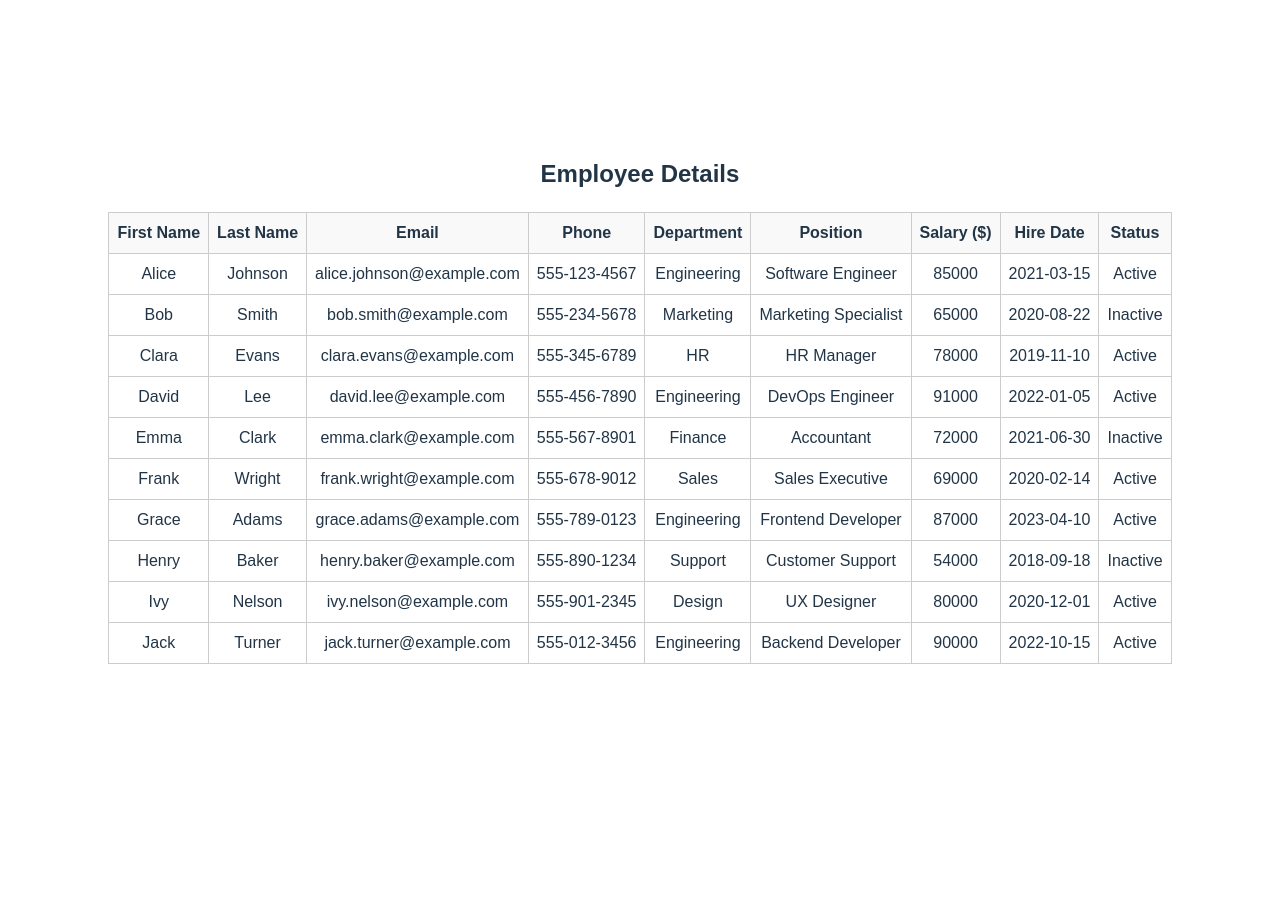
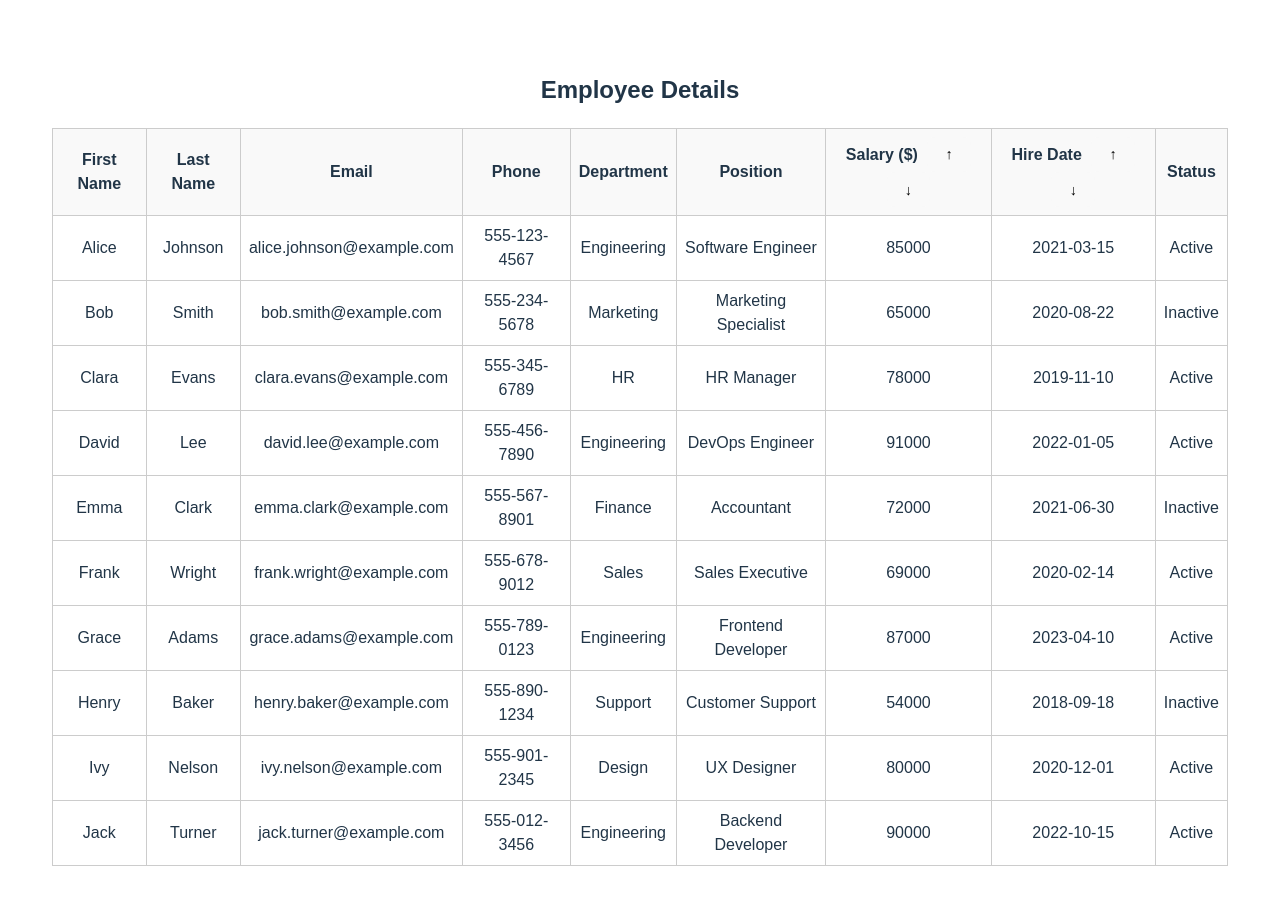
Before and after one commit to Sureshyarava/Employee-Management-System, a React (Vite) app: page / in a window 1280 px wide. Shown: the top 904 px of the page. Before the commit the page ends 800 px from the top, so only its background shows below. Built offline with nearby package versions, Linux system fonts and the light colour scheme.

Commit message:
added logic to sort the table based on button clicked

```diff
--- a/src/Components/EmployeeList.jsx
+++ b/src/Components/EmployeeList.jsx
@@ -4,6 +4,31 @@ import data from '../data/mockEmployees'
 
 export default function EmployeeList() {
   const [employeeData, setEmployeeData] = useState(data);
+
+  const handleSort =(keyPath, direction) => {
+
+        const sortedData = [...employeeData].sort((a,b) => {
+            let aValue = keyPath.split(".").reduce((obj, key) => obj[key], a);
+            let bValue = keyPath.split(".").reduce((obj, key) => obj[key], b);
+
+            if(keyPath === 'jobInfo.hireDate'){
+                aValue = new Date(aValue);
+                bValue = new Date(bValue);
+            }
+
+            return direction === 'asc' ? aValue - bValue : bValue - aValue;
+
+        })
+        setEmployeeData(sortedData);
+
+  }
+
+  const renderSortButtons = (keyPath) => (
+    <span style={{ marginLeft: "5px", fontSize: "0.9em" }}>
+      <button onClick={() => handleSort(keyPath, 'asc')}>↑</button>
+      <button onClick={() => handleSort(keyPath, 'desc')}>↓</button>
+    </span>
+  );
 
   return (
     <>
@@ -18,8 +43,8 @@ export default function EmployeeList() {
             <th>Phone</th>
             <th>Department</th>
             <th>Position</th>
-            <th>Salary ($)</th>
-            <th>Hire Date</th>
+            <th >Salary ($) {renderSortButtons("jobInfo.salary")}</th>
+            <th>Hire Date {renderSortButtons("jobInfo.hireDate")}</th>
             <th>Status</th>
           </tr>
         </thead>
```
